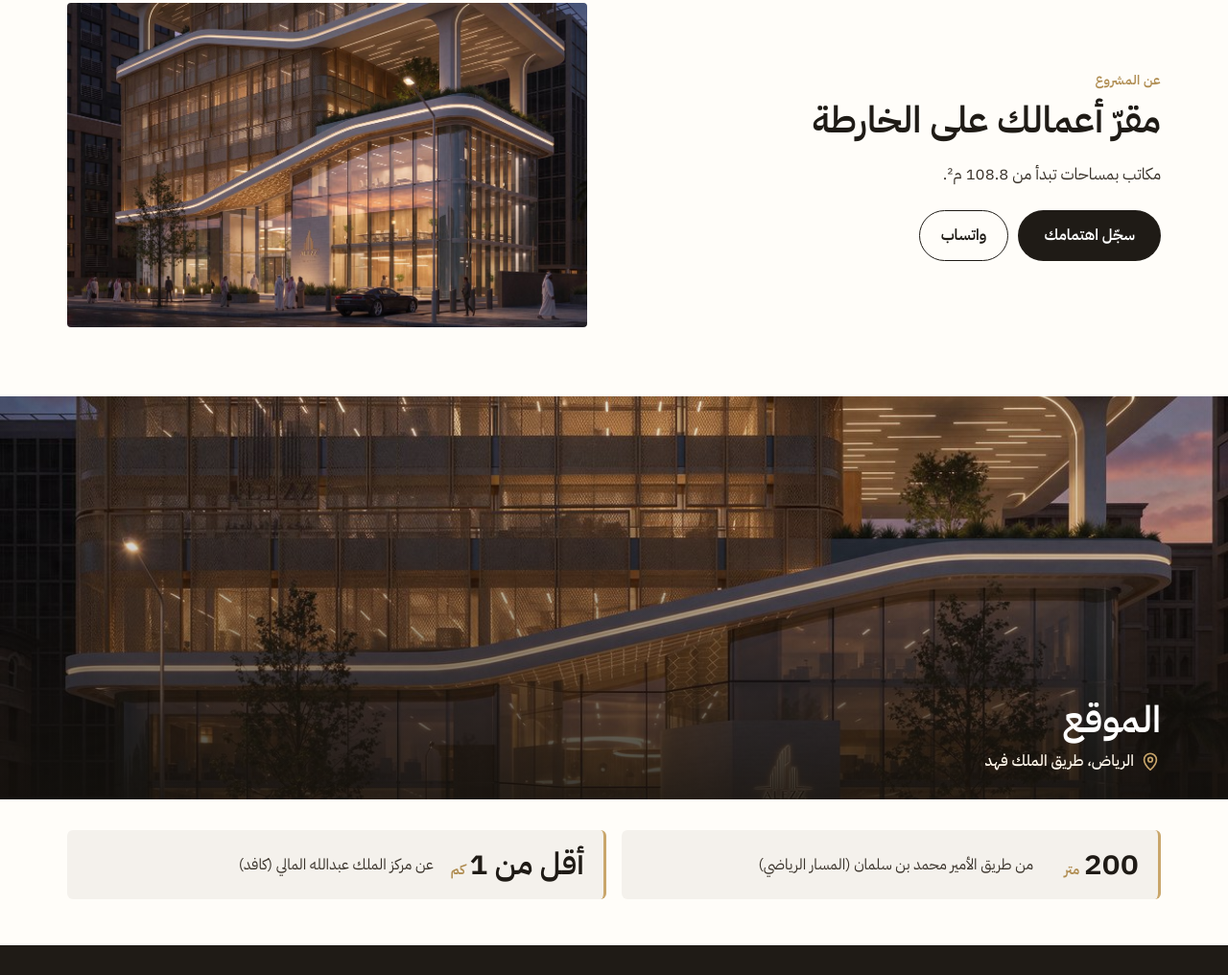
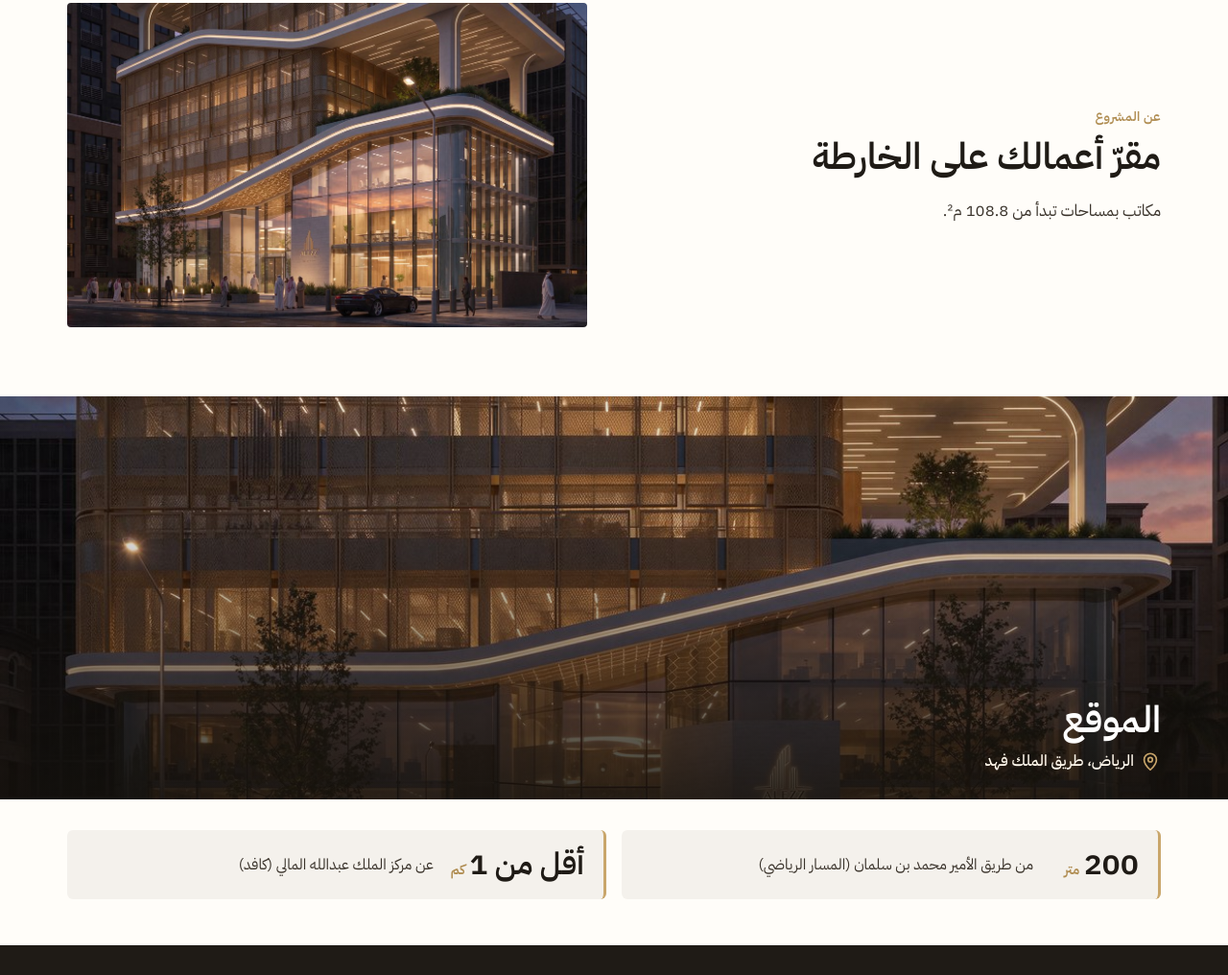
Before and after one commit to Marwann2/vera-business-tower, a plain HTML site: page index.html in a window 1280 px wide. Shown: the part 892-1908 px from the top of the page at 96% size. Drawn offline with Linux system fonts and the light colour scheme.

Commit message:
Remove duplicate CTA buttons in intro section

```diff
--- a/index.html
+++ b/index.html
@@ -60,10 +60,6 @@
     <p class="kicker">عن المشروع</p>
     <h2>مقرّ أعمالك على الخارطة</h2>
     <p class="lead">مكاتب بمساحات تبدأ من 108.8 م².</p>
-    <div class="actions">
-      <a class="btn primary" href="#register">سجّل اهتمامك</a>
-      <a class="btn line" href="https://wa.me/966556073377?text=%D8%A7%D9%84%D8%B3%D9%84%D8%A7%D9%85%20%D8%B9%D9%84%D9%8A%D9%83%D9%85%D8%8C%20%D8%A3%D8%B1%D8%BA%D8%A8%20%D8%A8%D8%A7%D9%84%D8%A7%D8%B3%D8%AA%D9%81%D8%B3%D8%A7%D8%B1%20%D8%B9%D9%86%20%D8%A8%D8%B1%D8%AC%20%DA%A4%D9%8A%D8%B1%D8%A7%20%D9%84%D9%84%D8%A3%D8%B9%D9%85%D8%A7%D9%84" target="_blank" rel="noopener">واتساب</a>
-    </div>
   </div>
   <figure class="intro-img"><img loading="lazy" src="img/podium.jpg" alt="قاعدة البرج والمدخل"></figure>
 </section>
```
